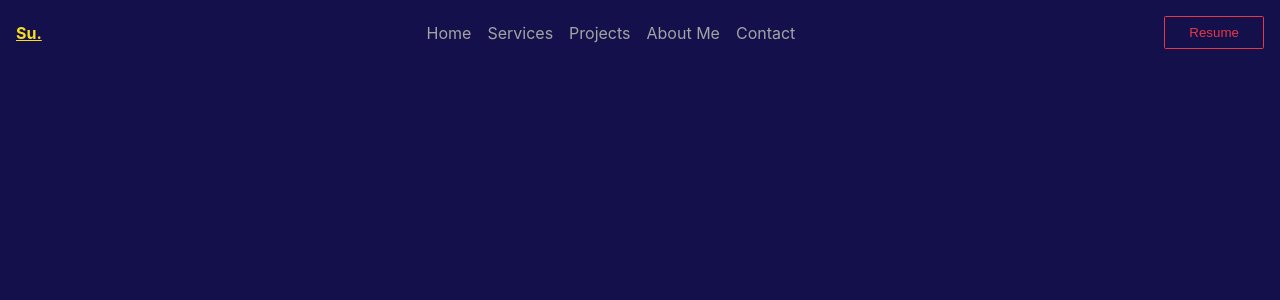
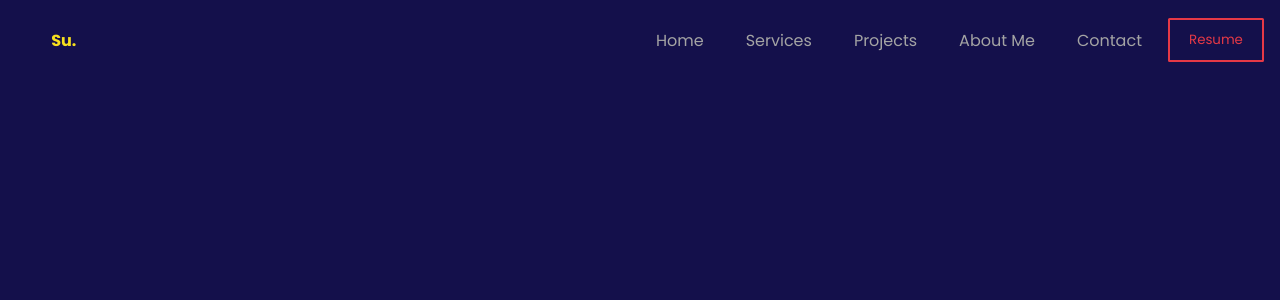
Before and after one commit to ellie-ctrl35/portfolio, a React (Create React App) app: page / in a window 1280 px wide. Shown: the top 300 px of the page. Built offline with nearby package versions, Linux system fonts and the light colour scheme.

Commit message:
nav bar styling

```diff
--- a/public/index.html
+++ b/public/index.html
@@ -10,6 +10,9 @@
       content="Web site created using create-react-app"
     />
     <link rel="apple-touch-icon" href="%PUBLIC_URL%/logo192.png" />
+    <link rel="preconnect" href="https://fonts.googleapis.com">
+<link rel="preconnect" href="https://fonts.gstatic.com" crossorigin>
+<link href="https://fonts.googleapis.com/css2?family=Poppins:ital,wght@0,100;0,200;0,300;0,400;0,500;0,600;0,700;0,800;0,900;1,100;1,200;1,300;1,400;1,500;1,600;1,700;1,800;1,900&display=swap" rel="stylesheet">
     <!--
       manifest.json provides metadata used when your web app is installed on a
       user's mobile device or desktop. See https://developers.google.com/web/fundamentals/web-app-manifest/
--- a/src/components/NavBar.jsx
+++ b/src/components/NavBar.jsx
@@ -14,8 +14,9 @@
         <Link to="/projects" className={styles.navItem}>Projects</Link>
         <Link to="/about" className={styles.navItem}>About Me</Link>
         <Link to="/contact" className={styles.navItem}>Contact</Link>
+        <button className={styles.contactButton}>Resume</button>
       </div>
-      <button className={styles.contactButton}>Resume</button>
+
     </nav>
   );
 };
--- a/src/components/Navbar.module.css
+++ b/src/components/Navbar.module.css
@@ -3,18 +3,26 @@
     display: flex;
     justify-content: space-between;
     align-items: center;
-    padding: 1rem;
+   height: 10vh;
     background-color: #14104b; /* Adjusted to match the screenshot */
     color: white;
+    font-family: 'Poppins';
   }
 
   .brand {
     font-weight: bold;
     color: #F7DF1E; /* Adjusted for brand color */
+    text-decoration: none;
+    margin-left: 4%;
+    font-family: 'Poppins';
   }
 
   .navLinks {
     display: flex;
+    justify-content: space-between;
+    align-items: center;
+    width: 50%;
+    height: 90%;
   }
 
   .navItem {
@@ -25,16 +33,20 @@
 
   .navItem:hover {
     color: white;
+    border-bottom: #E63946 3px solid;
+    transition: border-bottom 0.2s ease-in-out;
   }
 
   .contactButton {
     background-color:transparent; /* Adjusted for button color */
     color: #E63946;
-    border: 1px solid #E63946;
-    padding: 0.5rem 1rem;
+    border: #E63946 2px solid;
     cursor: pointer;
     border-radius: 0.1rem;
-    width: 8%;
+    width: 15%;
+    height: 60%;
+    margin-right: 1rem;
+    font-family: 'Poppins';
   }
 
   .contactButton:hover {
```
